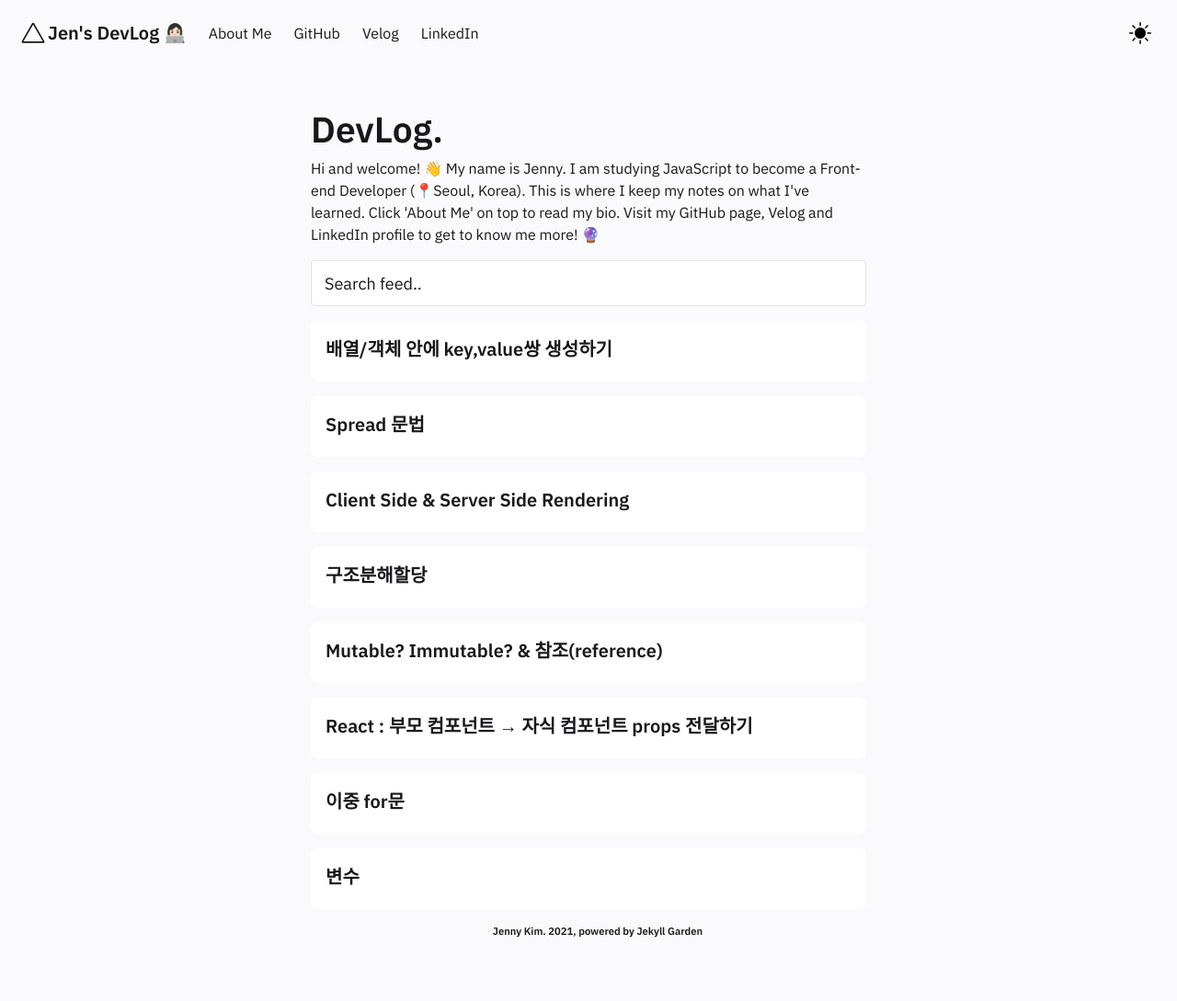
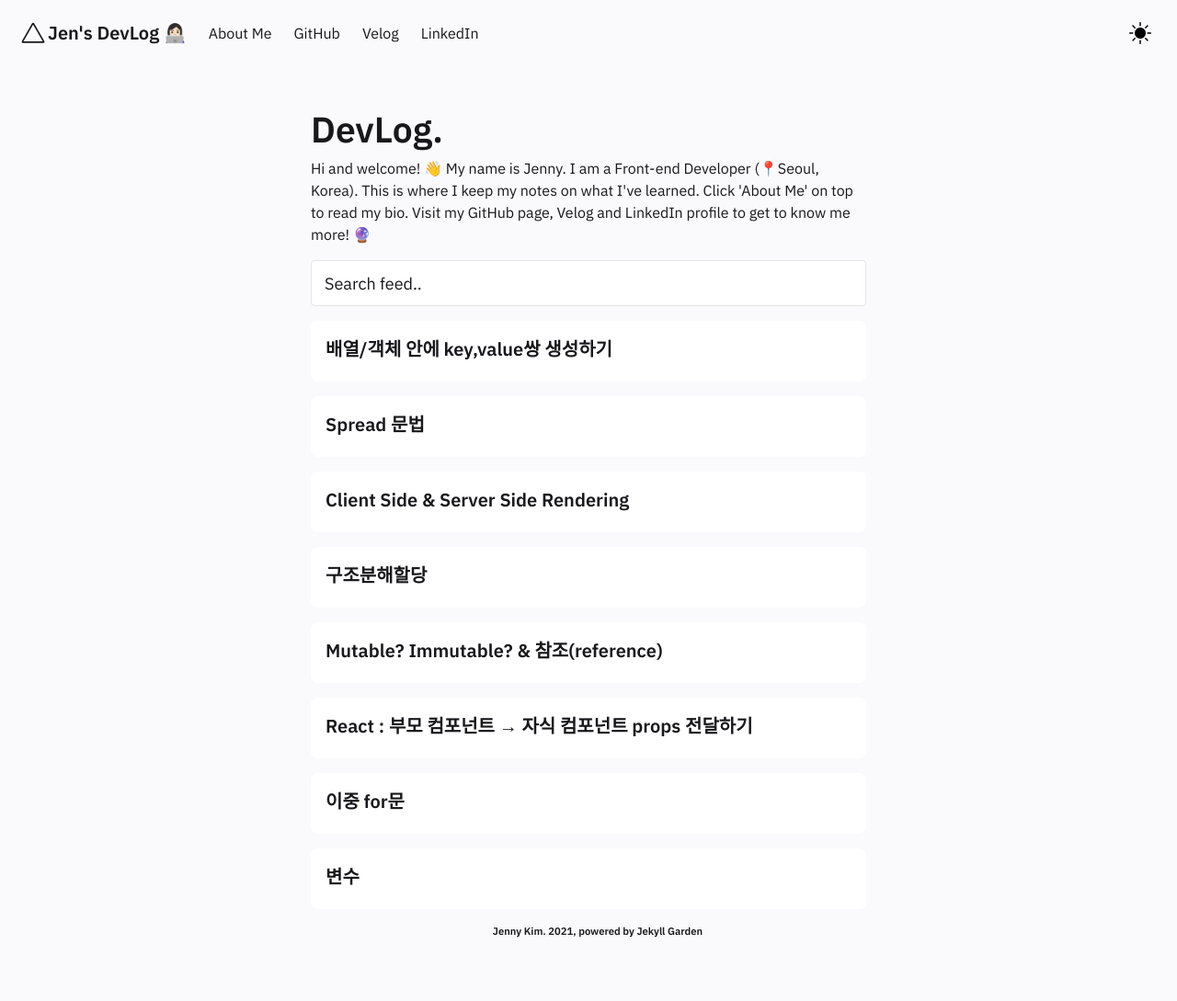
Before and after one commit to jenjenhub/blog, a Jekyll site: the page built from pages/index.md, in a window 1280 px wide. Shown: the whole page at 92% size. Built offline with Jekyll 4.4.1, drawn with Linux system fonts in a browser that asks for light colours.

Commit message:
Update FeedContent.html

```diff
--- a/_includes/FeedContent.html
+++ b/_includes/FeedContent.html
@@ -1,7 +1,7 @@
 <div class="block">
     <h1> DevLog. </h1>
 
-    Hi and welcome! 👋  My name is Jenny. I am studying JavaScript to become a Front-end Developer (📍Seoul, Korea). This is where I keep my notes on what I've learned. Click 'About Me' on top to read my bio. Visit my GitHub page, Velog and LinkedIn profile to get to know me more! 🔮 </br>
+    Hi and welcome! 👋  My name is Jenny. I am a Front-end Developer (📍Seoul, Korea). This is where I keep my notes on what I've learned. Click 'About Me' on top to read my bio. Visit my GitHub page, Velog and LinkedIn profile to get to know me more! 🔮 </br>
 
 
     </div>
```
